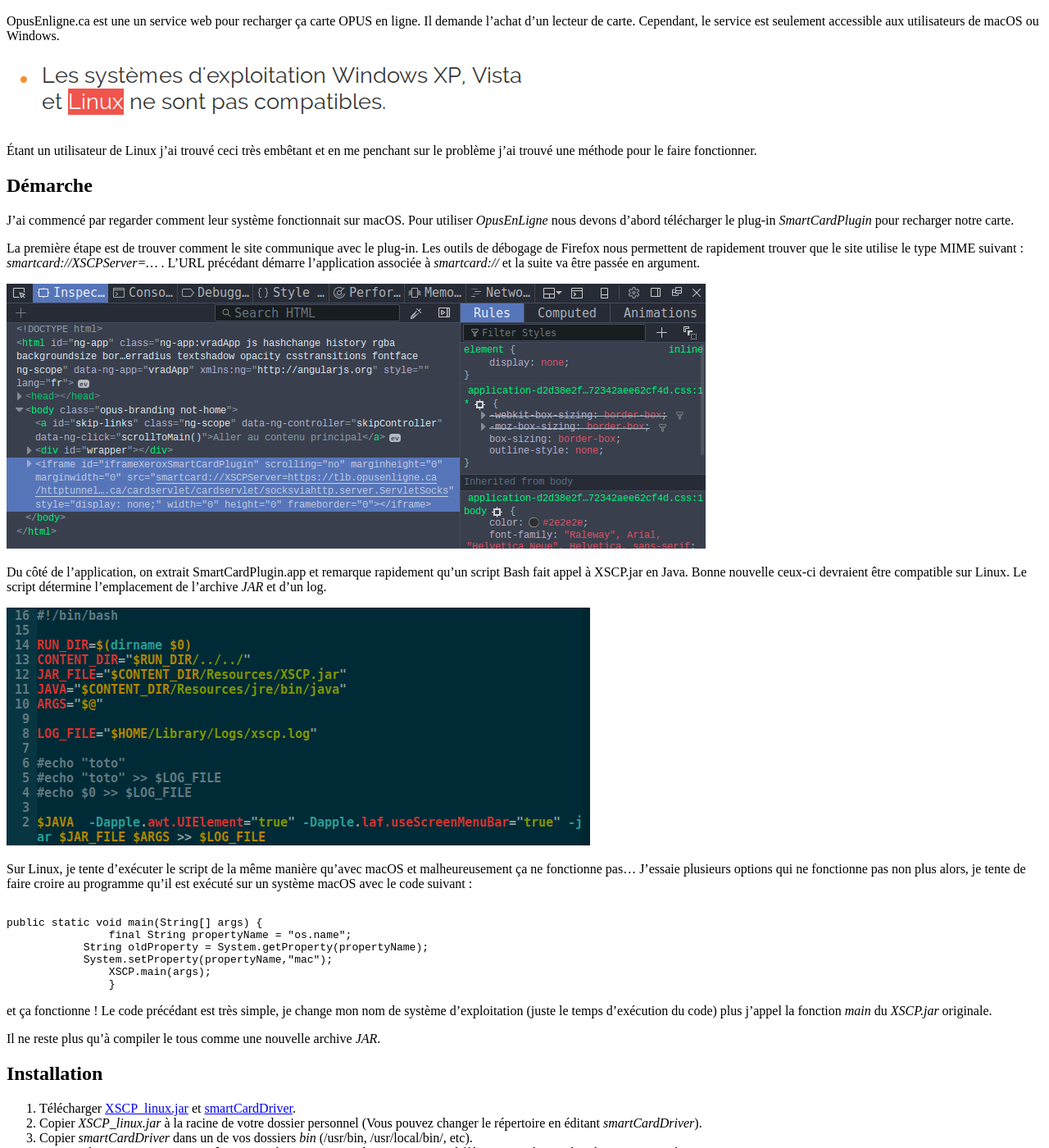
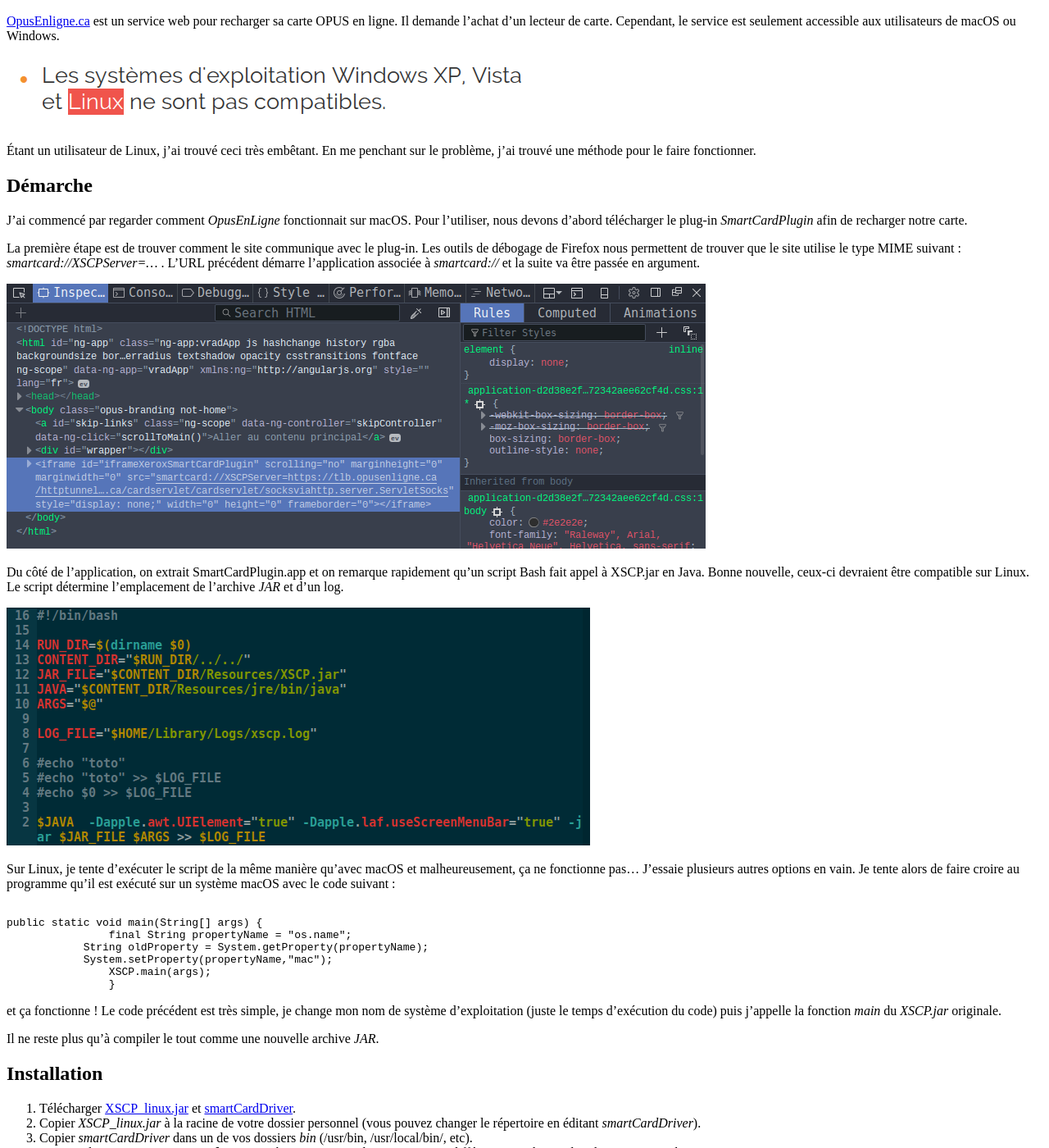
Before and after one commit to etiennedub/etiennedub.github.io, a Jekyll site: the page built from opusenligne.md, in a window 1280 px wide and 1400 px high, scrolled down 242 px. Shown: the whole window at 82% size. Built offline with Jekyll 4.4.1, drawn with Linux system fonts in a browser that asks for light colours; Markdown is read by kramdown in place of the engine named in the settings; some of the changed text lies outside the part shown.

Commit message:
correction

````diff
--- a/_includes/sidebar.html
+++ b/_includes/sidebar.html
@@ -18,7 +18,7 @@
 
 	<br>
     <nav class="sidebar-nav">
-      <a class="sidebar-nav-item{% if page.url == site.baseurl %} active{% endif %}" href="{{ site.baseurl }}">Acceuil</a>
+      <a class="sidebar-nav-item{% if page.url == site.baseurl %} active{% endif %}" href="{{ site.baseurl }}">Accueil</a>
 
       {% comment %}
         The code below dynamically generates a sidebar nav of pages with
--- a/opusenligne.md
+++ b/opusenligne.md
@@ -5,27 +5,27 @@
 ---
 #OpusEnLigne.ca sur Linux
 
-OpusEnligne.ca est une un service web pour recharger ça carte OPUS en ligne. Il demande l'achat d'un lecteur de carte. Cependant, le service est seulement accessible aux utilisateurs de macOS ou Windows.
+[OpusEnligne.ca](opusenligne.ca) est un service web pour recharger sa carte OPUS en ligne. Il demande l'achat d'un lecteur de carte. Cependant, le service est seulement accessible aux utilisateurs de macOS ou Windows.
 
 ![No Linux]({{site.url}}/images/no-linux.png)
 
-Étant un utilisateur de Linux j'ai trouvé ceci très embêtant et en me penchant sur le problème j'ai trouvé une méthode pour le faire fonctionner.
+Étant un utilisateur de Linux, j'ai trouvé ceci très embêtant. En me penchant sur le problème, j'ai trouvé une méthode pour le faire fonctionner.
 
 ## Démarche
 
-J'ai commencé par regarder comment leur système fonctionnait sur macOS. Pour utiliser *OpusEnLigne* nous devons d'abord télécharger le plug-in *SmartCardPlugin* pour recharger notre carte.
+J'ai commencé par regarder comment *OpusEnLigne* fonctionnait sur macOS. Pour l'utiliser, nous devons d'abord télécharger le plug-in *SmartCardPlugin* afin de recharger notre carte.
 
-La première étape est de trouver comment le site communique avec le plug-in. Les outils de débogage de Firefox nous permettent de rapidement trouver que le site utilise le type MIME suivant : *smartcard://XSCPServer=...* .
-L'URL précédant démarre l'application associée à *smartcard://* et la suite va être passée en argument.
+La première étape est de trouver comment le site communique avec le plug-in. Les outils de débogage de Firefox nous permettent de trouver que le site utilise le type MIME suivant : *smartcard://XSCPServer=...* .
+L'URL précédent démarre l'application associée à *smartcard://* et la suite va être passée en argument.
 
 
 ![debug]({{site.url}}/images/smartcard-debug.png)
 
-Du côté de l'application, on extrait SmartCardPlugin.app et remarque rapidement qu'un script Bash fait appel à XSCP.jar en Java. Bonne nouvelle ceux-ci devraient être compatible sur Linux. Le script détermine l'emplacement de l'archive *JAR* et d'un log.
+Du côté de l'application, on extrait SmartCardPlugin.app et on remarque rapidement qu'un script Bash fait appel à XSCP.jar en Java. Bonne nouvelle, ceux-ci devraient être compatible sur Linux. Le script détermine l'emplacement de l'archive *JAR* et d'un log.
 
 ![Bash script]({{site.url}}/images/opus-bash.png)
 
-Sur Linux, je tente d'exécuter le script de la même manière qu'avec macOS et malheureusement ça ne fonctionne pas... J'essaie plusieurs options qui ne fonctionne pas non plus alors, je tente de faire croire au programme qu'il est exécuté sur un système macOS avec le code suivant :
+Sur Linux, je tente d'exécuter le script de la même manière qu'avec macOS et malheureusement, ça ne fonctionne pas... J'essaie plusieurs autres options en vain. Je tente alors de faire croire au programme qu'il est exécuté sur un système macOS avec le code suivant :
 
 ```java
 
@@ -36,23 +36,23 @@
 		XSCP.main(args);
 		}
 ```
-et ça fonctionne ! Le code précédant est très simple, je change mon nom de système d'exploitation (juste le temps d'exécution du code) plus j'appel la fonction *main* du *XSCP.jar* originale.
+et ça fonctionne ! Le code précédent est très simple, je change mon nom de système d'exploitation (juste le temps d'exécution du code) puis j'appelle la fonction *main* du *XSCP.jar* originale.
 
-Il ne reste plus qu'à compiler le tous comme une nouvelle archive *JAR*.
+Il ne reste plus qu'à compiler le tout comme une nouvelle archive *JAR*.
 
 ## Installation
 
 1. Télécharger [XSCP_linux.jar]({{site.url}}/ressources/OpusEnLigne/XSCP_linux.jar) et [smartCardDriver]({{site.url}}/ressources/OpusEnLigne/smartCardDriver).
-2. Copier *XSCP_linux.jar* à la racine de votre dossier personnel (Vous pouvez changer le répertoire en éditant *smartCardDriver*).
+2. Copier *XSCP_linux.jar* à la racine de votre dossier personnel (vous pouvez changer le répertoire en éditant *smartCardDriver*).
 3. Copier *smartCardDriver* dans un de vos dossiers *bin* (/usr/bin, /usr/local/bin/, etc).
 4. Associer le type MINE ***smartcard://*** pour exécuter *smartCardDriver*. Ceci est différent pour chaque distribution.
 Sur ArchLinux :
-  * Télécharger ce [desktop entrie]({{site.url}}/ressources/OpusEnLigne/smart-card-driver.desktop) et copier-le dans votre répertoire */usr/share/application*
+  * Télécharger ce [desktop entrie]({{site.url}}/ressources/OpusEnLigne/smart-card-driver.desktop) et copier le dans votre répertoire */usr/share/application*
   * Exécuter la commande suivante :
 
 		$ xdg-mime default smart-card-driver.desktop x-scheme-handler/smartcard
 
-5. Le site OpusEnLigne.ca vérifie votre *user-agent* il suffit de le changer pour un valide (la procédure est différente d'un navigateur à l'autre). Personnellement j'utilise le suivant :
+5. Le site OpusEnLigne.ca vérifie votre *user-agent*. Il suffit de le changer pour un valide (la procédure est différente d'un navigateur à l'autre). Personnellement, j'utilise le suivant :
 
     	Mozilla/5.0 (Macintosh; Intel Mac OS X 10.8; rv:16.0) Gecko/20100101 Firefox/50.0
 
````
Also changed, not shown: index.md (+1 -1 lines), projets.md (+2 -2 lines).
